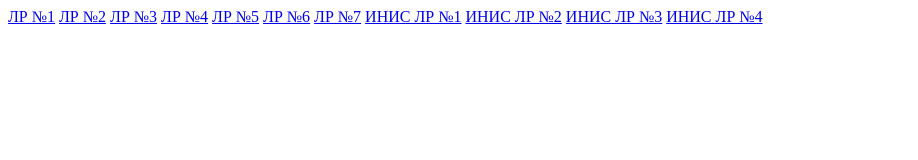
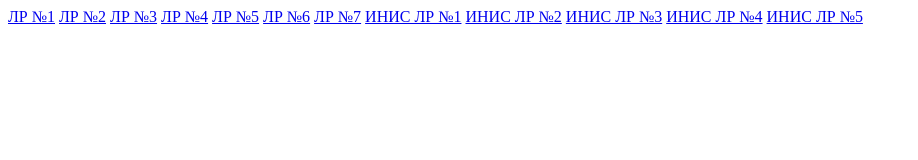
Before and after one commit to cackichi/str-web, a plain HTML site: page index.html in a window 1280 px wide. Shown: the whole page, without its empty margins (0-918 px from the left). Drawn offline with Linux system fonts and the light colour scheme.

Commit message:
lab 5 link

```diff
--- a/index.html
+++ b/index.html
@@ -18,5 +18,6 @@
 <a href="inis/lab2/lab2.html">ИНИС ЛР №2</a>
 <a href="inis/lab3/lab3.html">ИНИС ЛР №3</a>
 <a href="inis/lab4/lab4.html">ИНИС ЛР №4</a>
+<a href="inis/lab5/lab5.html">ИНИС ЛР №5</a>
 </body>
 </html>
```
